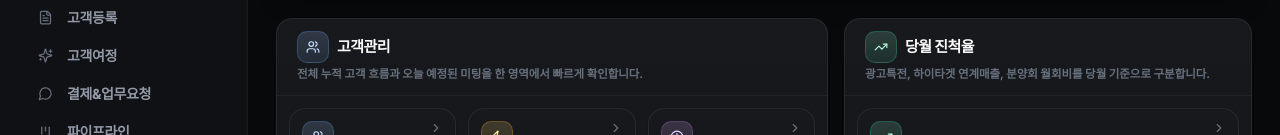
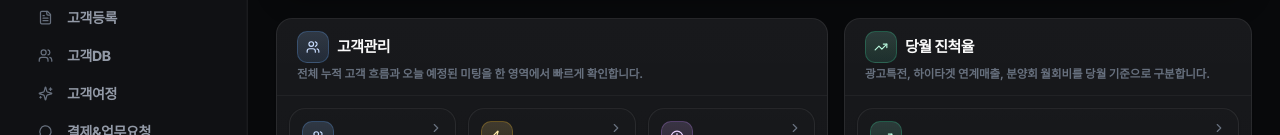
Before and after one commit to chkrudsha06-sys/CRM-go, a Next.js app: page / in a window 1280 px wide. Shown: the part 425-560 px from the top of the page. Built offline with nearby package versions, Linux system fonts and the light colour scheme; no server answers; the database is empty; sample sign-in values are in the browser's storage; a web font is replaced by a local one.

Commit message:
Update Sidebar.tsx

```diff
--- a/src/components/Sidebar.tsx
+++ b/src/components/Sidebar.tsx
@@ -28,6 +28,7 @@ import {
   Trophy,
   Truck,
   UserCheck,
+  Users,
   WalletCards,
   X,
 } from "lucide-react";
@@ -77,6 +78,7 @@ const EXEC_MENUS: MenuItem[] = [
   { href: "/", label: "대시보드", icon: LayoutDashboard },
   { href: "/daily-activity", label: "일별활동기록", icon: Target },
   { href: "/customer-register", label: "고객등록", icon: FileText },
+  { href: "/contacts", label: "고객DB", icon: Users },
   { href: "/customer-journey", label: "고객여정", icon: Sparkles },
   { href: "/tasks", label: "결제&업무요청", icon: MessageCircle },
   { href: "/pipeline", label: "파이프라인", icon: Kanban },
```
